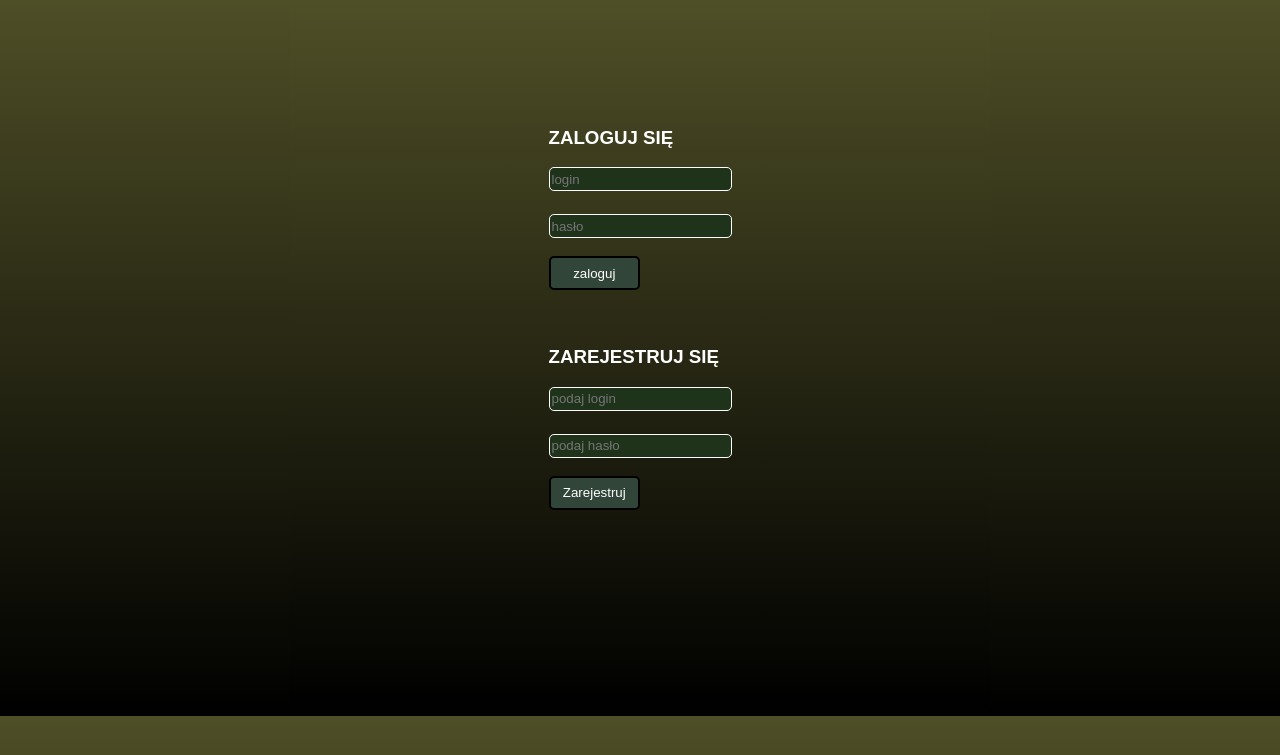
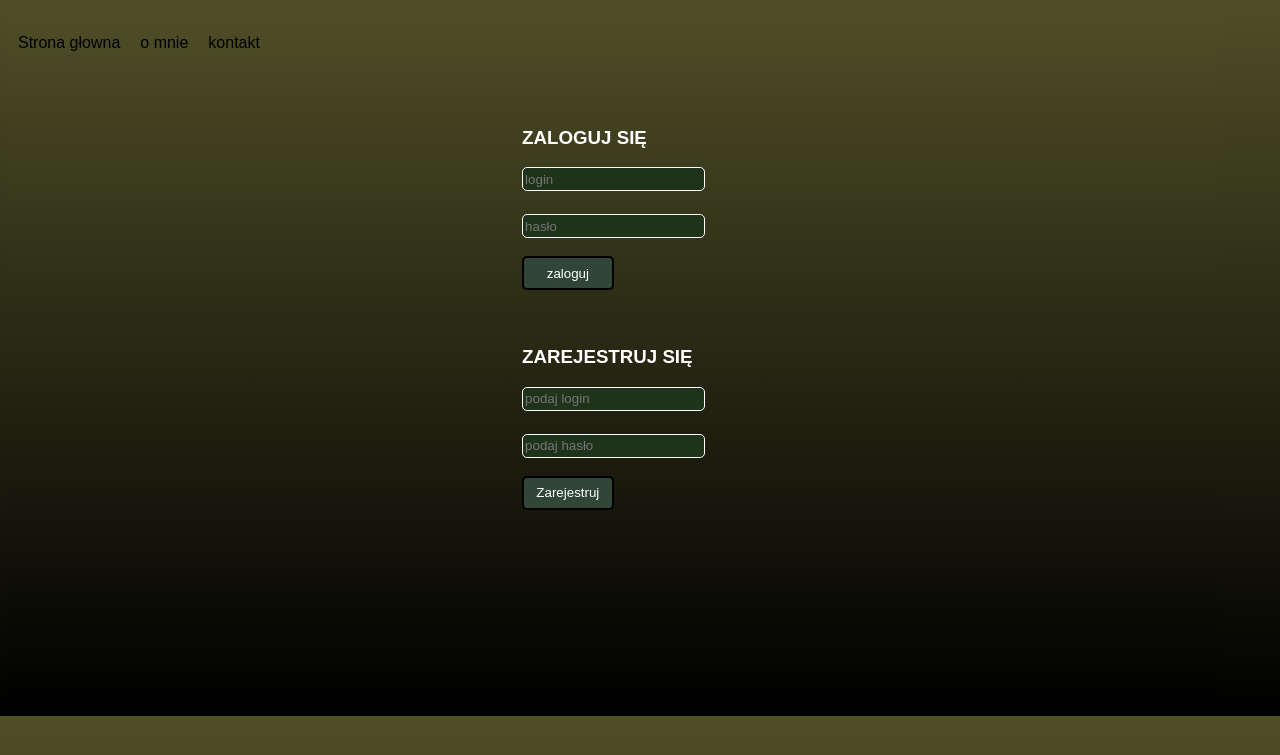
Before and after one commit to RPwoj/PHP, a PHP site: page / in a window 1280 px wide. Shown: the top 755 px of the page. Run offline with PHP 8.4, Linux system fonts and the light colour scheme.

Commit message:
dodane troche stylu i js

```diff
--- /dev/null
+++ b/header.php
@@ -0,0 +1,8 @@
+
+<nav>
+
+        <a href="index.php"><p class="par" id="par1">Strona głowna</p></a>
+        <p class="par" id="par2">o mnie</p>
+        <p class="par" id="par3">kontakt</p>
+
+</nav>
--- a/index.php
+++ b/index.php
@@ -13,9 +13,14 @@ if(isset($_SESSION['user']))
     <meta name="viewport" content="width=device-width, initial-scale=1.0">
     <title>Document</title>
     <link rel="stylesheet" type= "text/css" href="main.css">
+
 </head>
 <body>
 
+<div class="content">
+    <?php
+include_once("header.php");
+?>
     <main>
 
     <div class="login">
@@ -44,5 +49,7 @@ if(isset($_SESSION['user']))
     </form>
     </div>
 </main>
+</div>
+<script src="script.js"></script>
 </body>
 </html>
--- a/main.css
+++ b/main.css
@@ -24,8 +24,9 @@ body {
 main {
     background: linear-gradient(to bottom, #4e4e27, black);
     height: 500px;
-    width: 500px;
+    width: 80%;
     padding: 100px;
+    margin: 0px;
 
 
 }
@@ -56,3 +57,36 @@ button {
    font-weight: 700;
 
 }
+nav {
+    width: 100%;
+    transition: .5s;
+
+}
+.par {
+    float: left;
+    cursor: pointer;
+    padding: 10px;
+
+
+
+
+}
+.par:hover {
+    border-bottom: 3px solid white;
+    transition: .5s;
+}
+/* .active {
+    border-bottom: 3px solid white;
+    transition: 0.5s;
+
+
+} */
+
+.content {
+    display: block;
+    width: 100%;
+}
+a {
+    text-decorations:none;
+    color:inherit;
+}
--- /dev/null
+++ b/script.js
@@ -0,0 +1,19 @@
+const main = document.querySelector("main");
+
+
+const par1 = document.querySelector("#par2");
+
+par1.addEventListener("click", e =>  {
+    const info = `<div> hello</div> <a href="index.php"> Powrót do strony głównej</a>`
+
+    main.innerHTML=(info) ;
+
+});
+const par2 = document.querySelector("#par3");
+
+par2.addEventListener("click", e =>  {
+    const info = `<div> hello</div> <a href="index.php"> Powrót do strony głównej</a>`
+
+    main.innerHTML=(info) ;
+
+});
```
